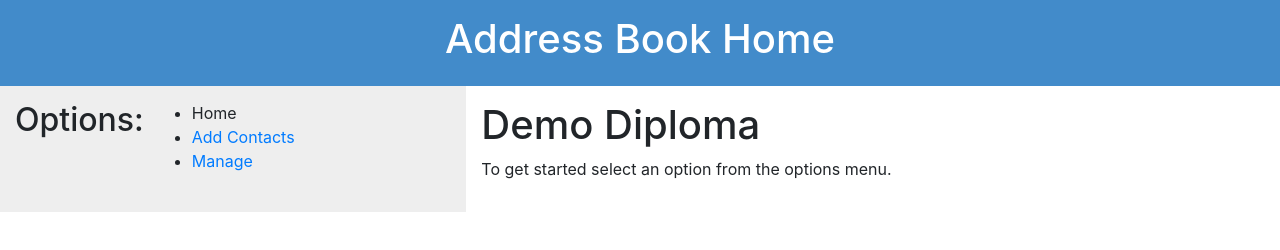
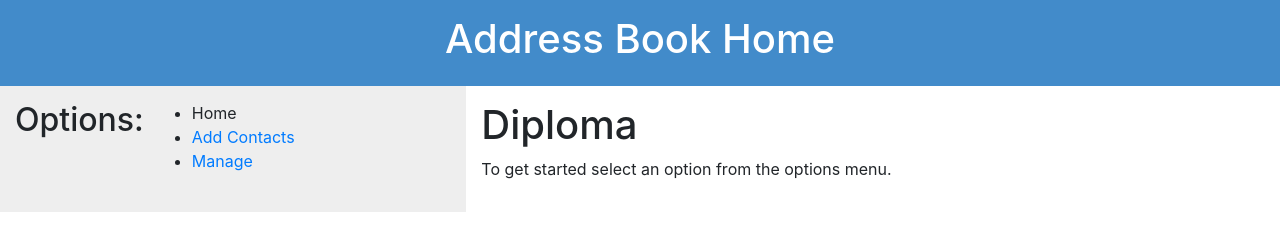
Before and after one commit to circletes/address-book, a website: page views/index.html in a window 1280 px wide. Drawn offline with nearby package versions, Linux system fonts and the light colour scheme.

Commit message:
Update index.html

```diff
--- a/views/index.html
+++ b/views/index.html
@@ -69,7 +69,7 @@
         </nav>
 
         <article class="article">
-            <h1>Demo Diploma</h1>
+            <h1>Diploma</h1>
             <p>To get started select an option from the options menu. </p>
         </article>
     </div>
```
